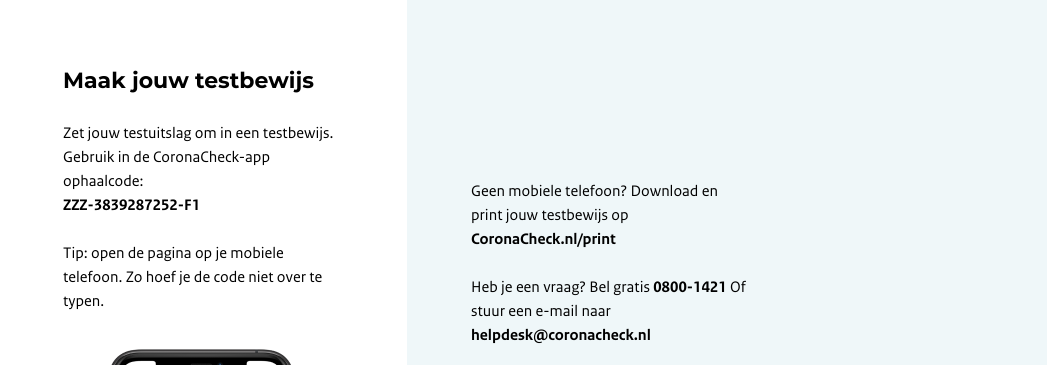
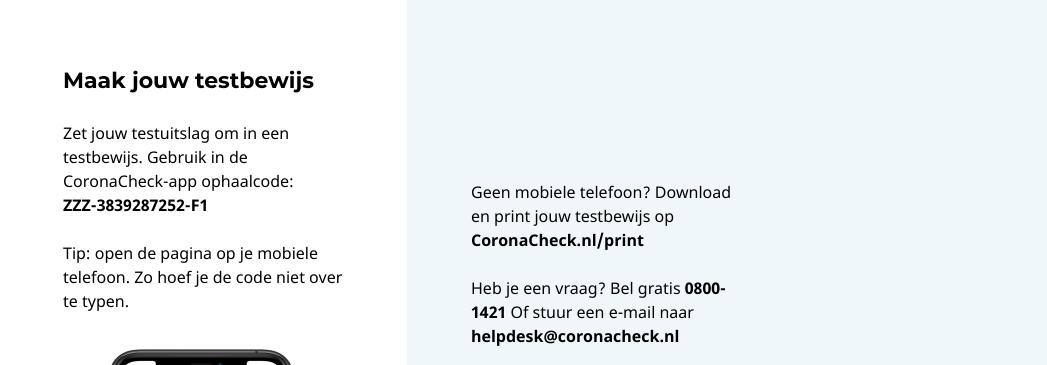
Before and after one commit to minvws/nl-covid19-coronacheck-app-coordination, a plain HTML site: page test-providers/portal-html-template/portal/index.html in a window 1280 px wide. Shown: the top 365 px of the page, without its empty margins (233-1280 px from the left). Drawn offline with Linux system fonts and the light colour scheme.

Commit message:
Use Noto Sans instead of RO Sans
Signed-off-by: Anneke Sinnema <mail@annekesinnema.nl>

```diff
--- a/test-providers/portal-html-template/portal/index.html
+++ b/test-providers/portal-html-template/portal/index.html
@@ -8,17 +8,17 @@
 </head>
 <style>
     @font-face {
-        font-family: 'RO Sans';
-        src: url('./fonts/ROsanswebtextregular.woff2') format('woff2'),
-        url('./fonts/ROsanswebtextregular.woff') format('woff');
+        font-family: 'Noto Sans';
+        src: url('./fonts/NotoSans-Regular.woff2') format('woff2'),
+        url('./fonts/NotoSans-Regular.woff') format('woff');
         font-weight: 400;
         font-display: swap;
     }
 
     @font-face {
-        font-family: 'RO Sans';
-        src: url('./fonts/ROsanswebtextbold.woff2') format('woff2'),
-        url('./fonts/ROsanswebtextbold.woff') format('woff');
+        font-family: 'Noto Sans';
+        src: url('./fonts/NotoSans-Bold.woff2') format('woff2'),
+        url('./fonts/NotoSans-Bold.woff') format('woff');
         font-weight: 600;
         font-display: swap;
     }
@@ -37,9 +37,8 @@
         margin: 0;
     }
 
-
     .test-provider-portal {
-        font-family: 'RO Sans', 'Arial', sans-serif;
+        font-family: 'Noto Sans', 'Arial', sans-serif;
         font-size: 16px;
         background: #fff;
         line-height: 1.5;
@@ -73,7 +72,7 @@
     .test-provider-portal h3 {
         font-size: 22px;
         margin: 0 0 24px 0;
-        font-family: 'Montserrat', 'RO Sans', 'Arial', sans-serif;
+        font-family: 'Montserrat', 'Noto Sans', 'Arial', sans-serif;
     }
 
     .test-provider-portal p {
@@ -177,16 +176,16 @@
             </h3>
             <p>
                 Zet jouw testuitslag om in een testbewijs. Gebruik in de CoronaCheck-app ophaalcode:<br>
-                <b>ZZZ-3839287252-F1</b>
+                <strong>ZZZ-3839287252-F1</strong>
             </p>
             <p class="hide-for-mobile">
                 Tip: open de pagina op je mobiele telefoon. Zo hoef je de code niet over te typen.
             </p>
             <div class="phone hide-for-mobile">
-                <img src="images/phone.png"/>
+                <img src="images/phone.png" />
             </div>
             <div class="hide-for-desktop">
-                <a class="btn" href="https://coronacheck.nl/app/redeem#ZZZ-3839287252-F1" target="_blank">
+                <a class="test-provider-portal__btn" href="https://coronacheck.nl/app/redeem#ZZZ-3839287252-F1" target="_blank" rel="noopener noreferrer">
                     Open de CoronaCheck-app
                 </a>
                 <p>
@@ -199,14 +198,14 @@
         <div class="test-provider-portal__content">
             <p class="hide-for-mobile">
                 Geen mobiele telefoon? Download en print jouw testbewijs op<br>
-                <a href="https://coronacheck.nl/nl/print/" target="_blank">CoronaCheck.nl/print</a>
+                <a href="https://coronacheck.nl/nl/print/" target="_blank" rel="noopener noreferrer">CoronaCheck.nl/print</a>
             </p>
             <p>
                 Heb je een vraag? Bel gratis
                 <a href="tel:0800-1421">0800-1421</a> Of stuur een e-mail naar
-                <a href="mailto:helpdesk@coronacheck.nl" target="_blank">helpdesk@coronacheck.nl</a>
+                <a href="mailto:helpdesk@coronacheck.nl" target="_blank" rel="noopener noreferrer">helpdesk@coronacheck.nl</a>
             </p>
-            <div  class="logo-corona-check">
+            <div class="logo-corona-check">
                 <img height="32" alt="CoronaCheck logo" src="images/coronacheck.svg"/>
             </div>
         </div>
```
Also changed, not shown: test-providers/portal-html-template/portal/fonts/NotoSans-Bold.woff (added), test-providers/portal-html-template/portal/fonts/NotoSans-Bold.woff2 (added), test-providers/portal-html-template/portal/fonts/NotoSans-Regular.woff (added), test-providers/portal-html-template/portal/fonts/NotoSans-Regular.woff2 (added).
